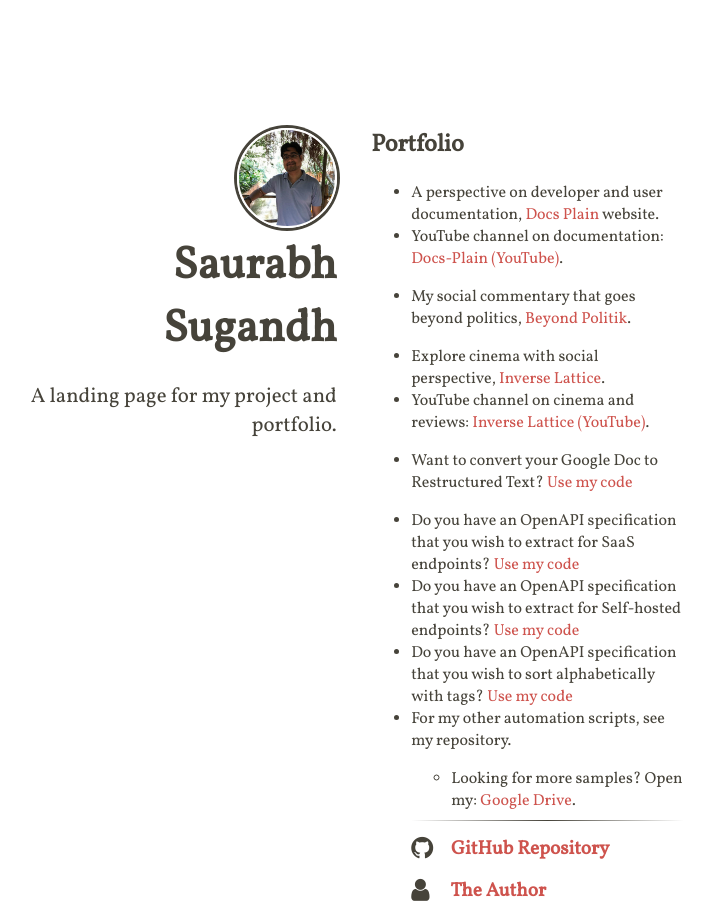
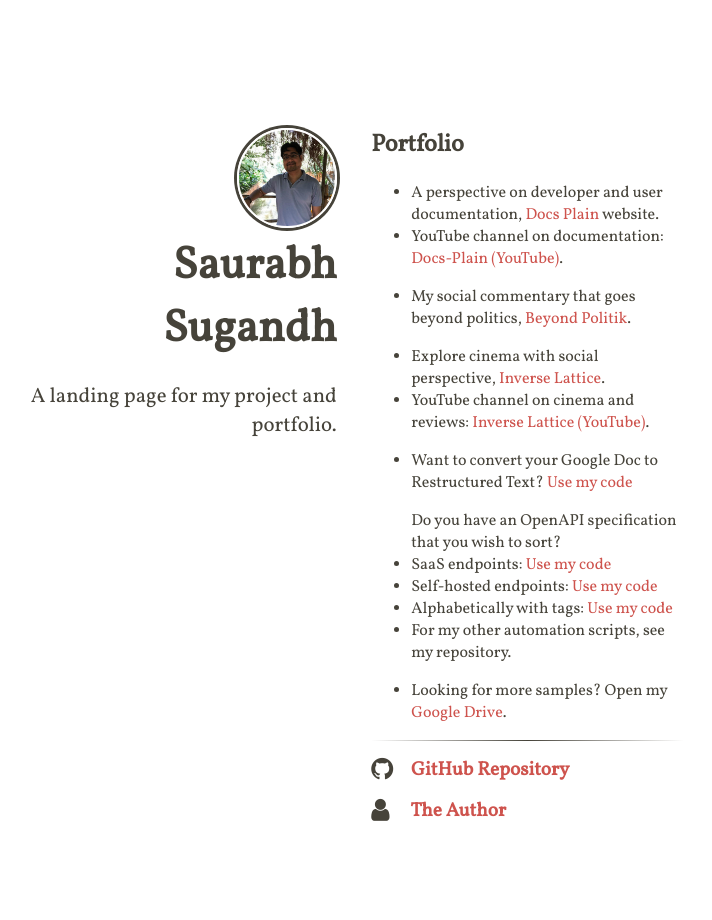
Before and after one commit to mrsauravs/home, a Jekyll site: the page built from index.html, in a window 1280 px wide. Shown: the whole page, without its empty margins (296-1008 px from the left). Built offline with Jekyll 4.4.1, drawn with Linux system fonts in a browser that asks for light colours; nearby versions of some CDN libraries.

Commit message:
Update content.html

```diff
--- a/_includes/content.html
+++ b/_includes/content.html
@@ -17,14 +17,15 @@
   <li>Want to convert your Google Doc to Restructured Text? <a href="https://github.com/mrsauravs/Doc-2-rST">Use my code</a></li>
 </ul>
 <p></p>
-<ul>
-  <li>Do you have an OpenAPI specification that you wish to extract for SaaS endpoints? <a href="https://github.com/mrsauravs/prisma-cloud-compute-script/blob/main/publish_scripts_python/gen_supported_spec_xpublic_saas.py">Use my code</a></li>
-  <li>Do you have an OpenAPI specification that you wish to extract for Self-hosted endpoints? <a href="https://github.com/mrsauravs/prisma-cloud-compute-script/blob/main/publish_scripts_python/gen_supported_spec_xpublic_selfhosted.py">Use my code</a></li>
-  <li>Do you have an OpenAPI specification that you wish to sort alphabetically with tags? <a href="https://github.com/mrsauravs/prisma-cloud-compute-script/blob/main/publish_scripts_python/sortTags.py">Use my code</a></li>
+<ul>Do you have an OpenAPI specification that you wish to sort?
+  <li>SaaS endpoints: <a href="https://github.com/mrsauravs/prisma-cloud-compute-script/blob/main/publish_scripts_python/gen_supported_spec_xpublic_saas.py">Use my code</a></li>
+  <li>Self-hosted endpoints: <a href="https://github.com/mrsauravs/prisma-cloud-compute-script/blob/main/publish_scripts_python/gen_supported_spec_xpublic_selfhosted.py">Use my code</a></li>
+  <li>Alphabetically with tags: <a href="https://github.com/mrsauravs/prisma-cloud-compute-script/blob/main/publish_scripts_python/sortTags.py">Use my code</a></li>
   <li>For my other automation scripts, <a href="https://github.com/mrsauravs/prisma-cloud-compute-script"></a>see my repository.</li>
+</ul>
 <p></p>
 <ul>
-  <li>Looking for more samples? Open my: <a href="https://drive.google.com/drive/folders/1LPmVniUrgkzWhahT20rkUCjjPG7Z7bvz?usp=sharing"> Google Drive</a>.</li>
+  <li>Looking for more samples? Open my <a href="https://drive.google.com/drive/folders/1LPmVniUrgkzWhahT20rkUCjjPG7Z7bvz?usp=sharing"> Google Drive</a>.</li>
 </ul>
 
 <hr />
```
